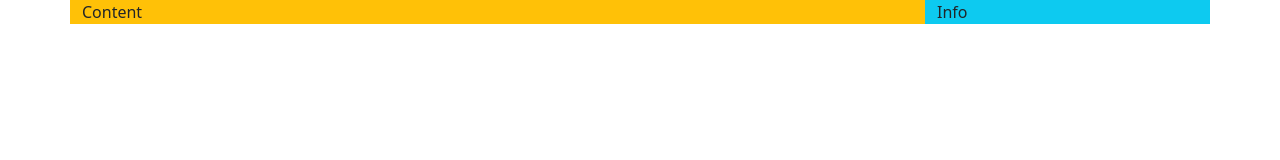
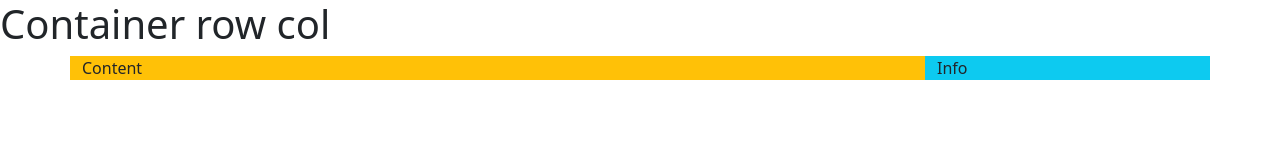
Before and after one commit to DeiZHaNger/FAD-DEV_BootStrapTest, a plain HTML site: page index.html in a window 1280 px wide. Drawn offline with nearby package versions, Linux system fonts and the light colour scheme.

Commit message:
title and render

```diff
--- a/index.html
+++ b/index.html
@@ -10,7 +10,8 @@
 </head>
 
 <body>
-    <div class="container">
+    <h1>Container row col</h1>
+    <div class="mt-1 container">
         <div class="row">
             <div class="col-9 bg-warning">Content</div>
             <div class="col-3 bg-info">Info</div>
```
Also changed, not shown: render.png (added).
